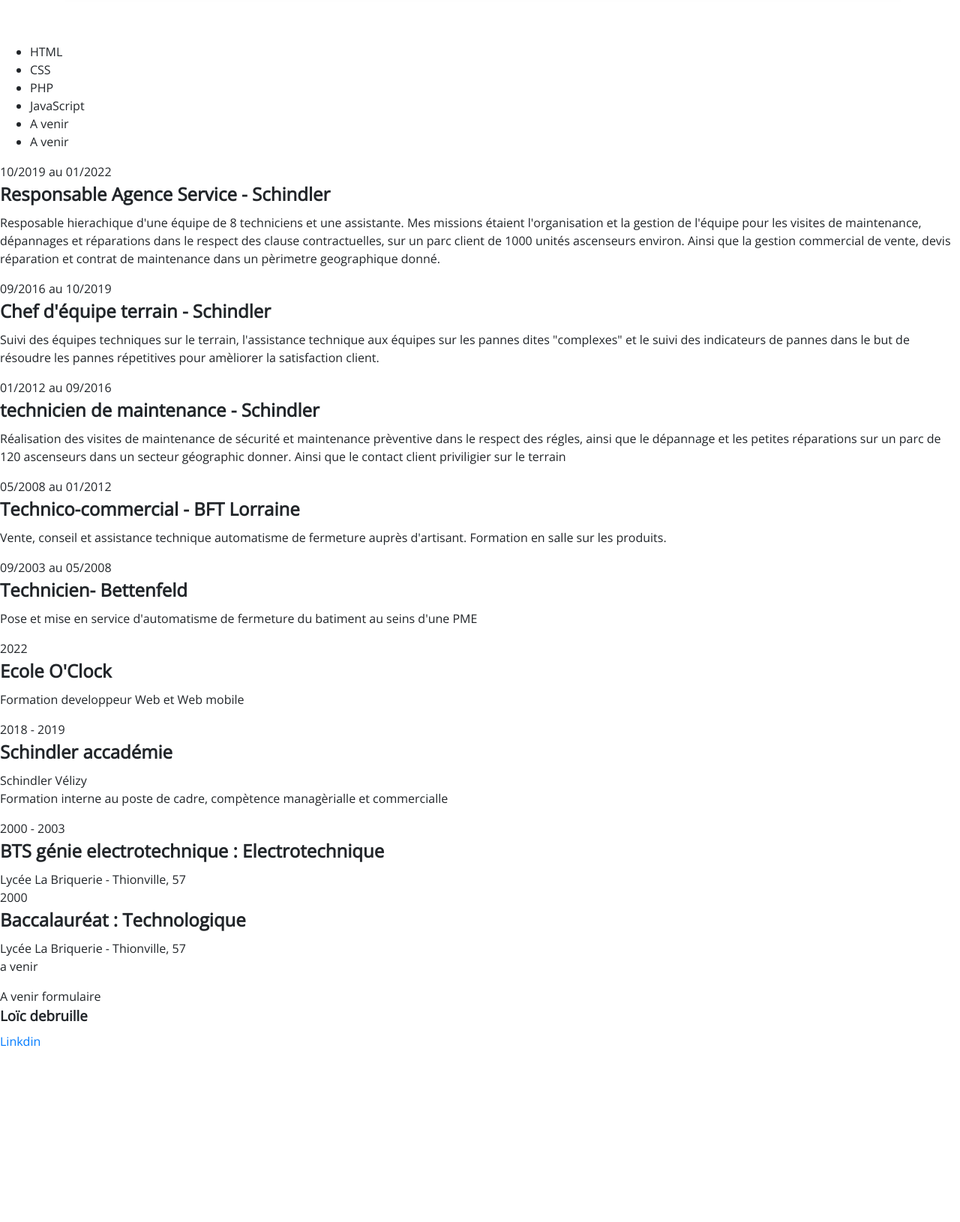
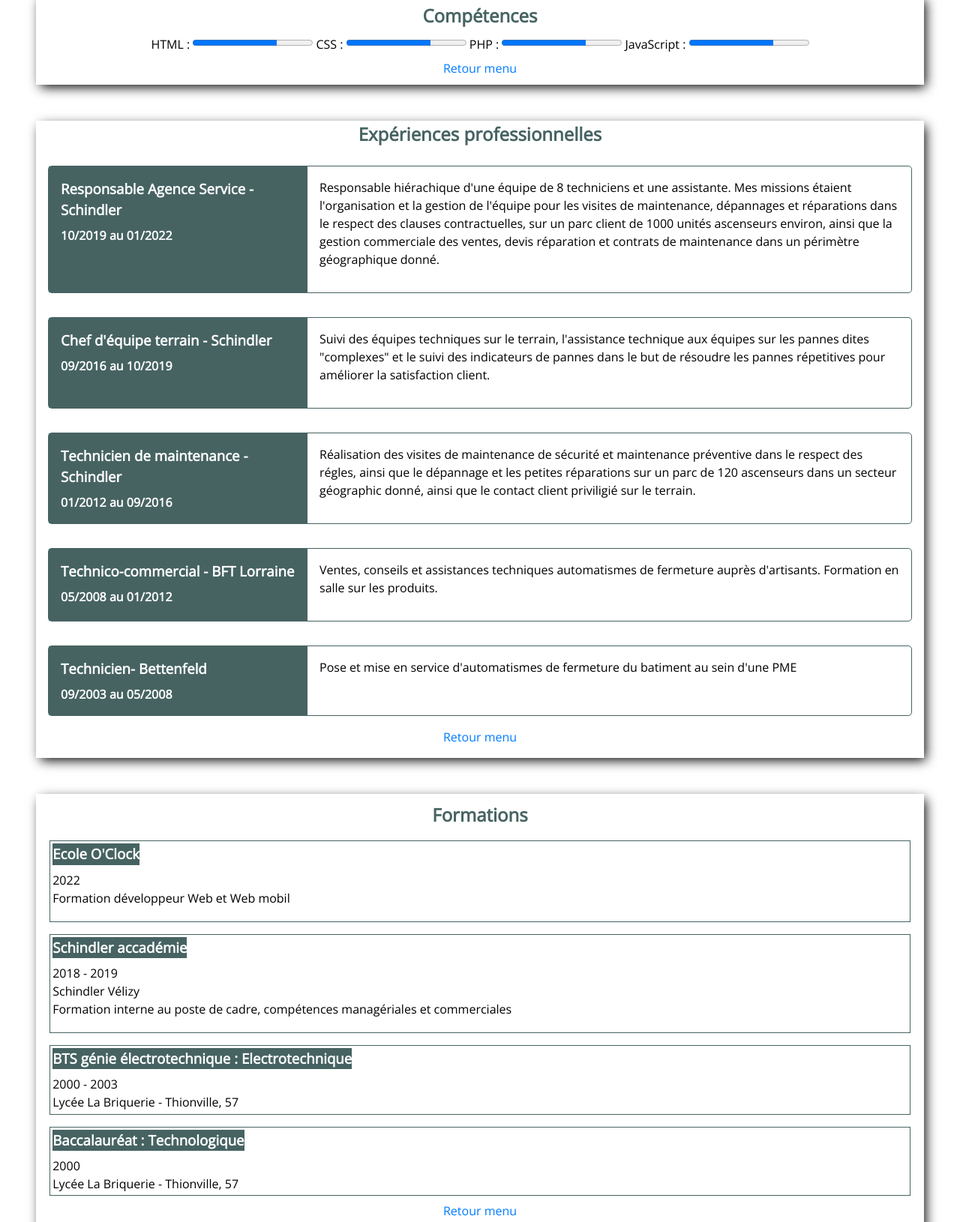
Before and after one commit to LoicDebruille/LoicDebruille.github.io, a plain HTML site: page html/cv.html in a window 1280 px wide. Shown: the part 959-2589 px from the top of the page at 75% size. Before the commit the page ends 2360 px from the top, so only its background shows below. Drawn offline with nearby package versions, Linux system fonts and the light colour scheme.

Commit message:
mise en page CSS

```diff
--- a/css/style.css
+++ b/css/style.css
@@ -10,13 +10,14 @@ body {
 #photo-profil {
   width: 18rem;
   border-radius: 100%;
+  border: #466362 solid 5px;
   margin-top: 5rem;
 }
 
 header {
   text-align: center;
   color: aliceblue;
-  background-image: url(../images/hero.webp);
+  background-image: url(../images/bridgeDarkness.jpeg);
   background-size: cover;
   font-size: 2rem;
 }
@@ -24,14 +25,14 @@ header {
 .refHeader {
   font-size: 1rem;
   color: white;
-  background: #4da1a9;
+  background: #466362;
   width: 20px;
   padding: 5px 10px 5px 10px;
   margin: 5px;
 }
 
 nav a {
-  color: aliceblue;
+  color: white;
   font-size: 1rem;
   padding: 5px;
 }
@@ -42,7 +43,7 @@ nav a {
 #aProposDeMoi {
   color: black;
   display: flex;
-  margin: 5rem;
+  margin: 3rem;
   box-shadow: 4px 5px 15px -2px;
   /*border: black solid 2px;*/
   /*background-color: #2e5077;*/
@@ -61,3 +62,141 @@ nav a {
 .aproposDeMoi-Basic h2 {
   padding: 2px;
 }
+
+/**---------- COMPETENCE ----------**/
+
+#competence {
+  color: black;
+  display: flex;
+  margin: 3rem;
+  padding: 10px;
+  box-shadow: 4px 5px 15px -2px;
+  justify-content: space-around;
+  align-items: center;
+  align-content: center;
+  flex-wrap: wrap;
+  flex-direction: column;
+}
+
+.barre {
+  display: inline-block;
+}
+
+#competence h2 {
+  text-align: center;
+  color: #466362;
+  font-weight: bold;
+}
+
+/**---------- EXPERIENCE ----------**/
+
+#experience h2 {
+  text-align: center;
+  color: #466362;
+  font-weight: bold;
+}
+
+#experience {
+  color: black;
+  display: flex;
+  margin: 3rem;
+  box-shadow: 4px 5px 15px -2px;
+  flex-direction: column;
+}
+
+.experience-Bloc {
+  display: flex;
+  border: solid #466362 1px;
+  border-radius: 5px;
+  margin: 1rem;
+}
+
+.experience-info {
+  font-weight: bold;
+  background-color: #466362;
+  color: white;
+  width: 30%;
+  padding: 1rem;
+}
+
+.experience-info-text {
+  width: 70%;
+  padding: 1rem;
+}
+
+#experience a {
+  text-align: center;
+  margin-bottom: 1rem;
+}
+
+/**---------- FORMATION ----------**/
+
+#formation {
+  color: black;
+  display: flex;
+  margin: 3rem;
+  box-shadow: 4px 5px 15px -2px;
+  flex-direction: column;
+  padding: 10px;
+}
+
+#formation h2 {
+  text-align: center;
+  color: #466362;
+  font-weight: bold;
+}
+
+.formation-info {
+  color: black;
+  border: solid #466362 1px;
+  display: flex;
+  margin: 0.5rem;
+  padding: 0.2rem;
+  flex-direction: column;
+  align-items: flex-start;
+}
+
+.formation-info h3 {
+  text-align: center;
+  display: inline;
+  color: white;
+  background-color: #466362;
+}
+
+#formation a {
+  text-align: center;
+  margin-bottom: 1rem;
+}
+
+/**---------- PORTOFOLIO ----------**/
+
+#portofolio {
+  color: black;
+  display: flex;
+  margin: 3rem;
+  box-shadow: 4px 5px 15px -2px;
+  flex-direction: column;
+  padding: 10px;
+}
+
+#portofolio h2 {
+  text-align: center;
+  color: #466362;
+  font-weight: bold;
+}
+
+#portofolio a {
+  text-align: center;
+  margin-bottom: 1rem;
+}
+
+/**---------- CONTACTER MOI ----------**/
+
+#contact {
+  color: black;
+  display: flex;
+  margin: 3rem;
+  box-shadow: 4px 5px 15px -2px;
+  flex-direction: column;
+  padding: 10px;
+}
--- a/html/cv.html
+++ b/html/cv.html
@@ -19,14 +19,15 @@
     <header>
         <img id="photo-profil" src="../images/photoprofilcopie3.jpeg" alt="Photo de profil Loïc Debruille">
         <h1>Loïc Debruille</h1>
-        <p>Développer Web et Web mobile junior</p>
-        <a class="refHeader" href="#contact">Contacter Moi</a><a class="refHeader" href="">Hiring Me</a>
+        <p>Développeur Web et Web mobil junior</p>
+        <a class="refHeader" href="#contact">Contactez moi</a><a class="refHeader"
+            href="https://www.linkedin.com/in/lo%C3%AFc-debruille-23a041185/">Hiring Me</a>
         <nav>
             <a href="#aProposDeMoi">A propos de moi</a>
-            <a href="#competence">competence</a>
-            <a href="#experience">experience</a>
-            <a href="#formation">formation</a>
-            <a href="#portofolio">portofolio</a>
+            <a href="#competence">Compétences</a>
+            <a href="#experience">Expériences</a>
+            <a href="#formation">Formations</a>
+            <a href="#portofolio">Portofolio</a>
             <a href="#contact">Contact</a>
         </nav>
     </header>
@@ -35,123 +36,145 @@
         <section id="aProposDeMoi">
             <div class="aproposDeMoi-info">
                 <h2>A propos de moi</h2>
-                <p class="infoBasic">Bonjour, je suis Loïc debruille. j'ai passé 20 ans dans la maintenance des
+                <p class="infoBasic">Bonjour, je suis Loïc debruille. J'ai passé 20 ans de carrière dans la maintenance
+                    des
                     automatismes et ascenseurs.
-                    Depuis le début de ma carrière j'ai toujours pu évoluer au seins de mes entreprises grace à mon
-                    esprit
-                    polyvalent et ma capacité à m'adapder,
-                    me permettant de passer de technicien à responsable d'agence.
-                    Aujourd'hui je souhaite donner un second souffle à ma carrière et découvrir un autre univers,
-                    c'est pourquoi j'ai suivi une formation de developpeur Web et je souhaite m'investir dans une
-                    nouvelle
-                    aventure !</p>
+                    Depuis le début, j'ai toujours pu évoluer au sein de mes entreprises grâce à mon
+                    esprit,
+                    ma polyvalence, mon adaptabilité.
+                    Ces qualités m'ont permis de gravir les échelons et de passer de technicien à responsable d'agence.
+                    Aujourd'hui, je souhaite donner un second souffle à ma carrière en suivant
+                    une formation de développeur Web, ma passion.
+
+                </p>
             </div>
             <div class="aproposDeMoi-Basic">
                 <h2>Info basic</h2>
                 <ul>
-                    <li><strong>Age : </strong>41</li>
+                    <li><strong>Age : </strong> 41</li>
                     <li><strong>email : </strong> loic.debruille57@gmail.com</li>
-                    <li><strong>Phone : </strong> : +33 0648520227</li>
-                    <li><strong>adresse : </strong>8 impasse du rossignol 57550 Falck (France)</li>
+                    <li><strong>Phone : </strong> +33 0648520227</li>
+                    <li><strong>adresse : </strong> 8 impasse du rossignol 57550 Falck (France)</li>
                 </ul>
             </div>
         </section>
 
         <section id="competence">
-            <ul>
-                <li>HTML</li>
-                <li>CSS</li>
-                <li>PHP</li>
-                <li>JavaScript</li>
-                <li>A venir</li>
-                <li>A venir</li>
-            </ul>
+            <h2>Compétences</h2>
+            <div class="barre">
+                <label for="skill">HTML : </label>
+                <progress id="skillhtml" max="100" value="70"> 70% </progress>
+                <label for="skill">CSS : </label>
+                <progress id="skillcss" max="100" value="70"> 70% </progress>
+                <label for="skill">PHP : </label>
+                <progress id="skillphp" max="100" value="70"> 70% </progress>
+                <label for="skill">JavaScript : </label>
+                <progress id="skilljavascript" max="100" value="70"> 70% </progress>
+            </div>
+            <a href="#photo-profil">Retour menu</a>
         </section>
 
         <section id="experience">
-            <div classe="experience-info">
+            <h2>Expériences professionnelles</h2>
+            <div class="experience-Bloc">
+                <div class="experience-info">
+                    <h3>Responsable Agence Service - Schindler</h3>
                     <date>10/2019</date> au <date>01/2022</date>
-                <h2>Responsable Agence Service - Schindler</h2>
                 </div>
-            <div>
-                <p>Resposable hierachique d'une équipe de 8 techniciens et une assistante.
+                <div class="experience-info-text">
+                    <p>Responsable hiérachique d'une équipe de 8 techniciens et une assistante.
                         Mes missions étaient l'organisation et la gestion de l'équipe pour les visites de maintenance,
-                    dépannages et réparations dans le respect des clause contractuelles, sur un parc client de 1000
-                    unités ascenseurs environ.
-                    Ainsi que la gestion commercial de vente, devis réparation et contrat de maintenance dans un
-                    pèrimetre geographique donné.
+                        dépannages et réparations dans le respect des clauses contractuelles, sur un parc client de 1000
+                        unités ascenseurs environ,
+                        ainsi que la gestion commerciale des ventes, devis réparation et contrats de maintenance dans un
+                        périmètre géographique donné.
                     </p>
                 </div>
-            <div classe="experience-info">
+            </div>
+            <div class="experience-Bloc">
+                <div class="experience-info">
+                    <h3>Chef d'équipe terrain - Schindler</h3>
                     <date>09/2016</date> au <date>10/2019</date>
-                <h2>Chef d'équipe terrain - Schindler</h2>
                 </div>
-            <div>
+                <div class="experience-info-text">
                     <p>Suivi des équipes techniques sur le terrain, l'assistance technique aux
                         équipes sur les pannes dites "complexes" et le suivi des indicateurs de pannes dans le but de
                         résoudre les pannes répetitives pour
-                    amèliorer la satisfaction client.</p>
+                        améliorer la satisfaction client.</p>
                 </div>
-            <div classe="experience-info">
+            </div>
+            <div class="experience-Bloc">
+                <div class="experience-info">
+                    <h3>Technicien de maintenance - Schindler</h3>
                     <date>01/2012</date> au <date>09/2016</date>
-                <h2>technicien de maintenance - Schindler</h2>
                 </div>
-            <div>
-                <p>Réalisation des visites de maintenance de sécurité et maintenance prèventive
+                <div class="experience-info-text">
+                    <p>Réalisation des visites de maintenance de sécurité et maintenance préventive
                         dans le
-                    respect des régles, ainsi que le dépannage et les petites réparations sur un parc de 120 ascenseurs
-                    dans un secteur géographic donner. Ainsi que le contact client priviligier sur le terrain</p>
+                        respect des régles, ainsi que le dépannage et les petites réparations sur un parc de 120
+                        ascenseurs
+                        dans un secteur géographic donné, ainsi que le contact client priviligié sur le terrain.
+                    </p>
                 </div>
-            <div classe="experience-info">
+            </div>
+            <div class="experience-Bloc">
+                <div class="experience-info">
+                    <h3>Technico-commercial - BFT Lorraine</h3>
                     <date>05/2008</date> au <date>01/2012</date>
-                <h2>Technico-commercial - BFT Lorraine</h2>
                 </div>
-            <div>
-                <p>Vente, conseil et assistance technique automatisme de fermeture auprès d'artisant.
+                <div class="experience-info-text">
+                    <p>Ventes, conseils et assistances techniques automatismes de fermeture auprès d'artisants.
                         Formation en salle sur les produits.
                     </p>
                 </div>
-
-            <div classe="experience-info">
+            </div>
+            <div class="experience-Bloc">
+                <div class="experience-info">
+                    <h3>Technicien- Bettenfeld</h3>
                     <date>09/2003</date> au <date>05/2008</date>
-                <h2>Technicien- Bettenfeld</h2>
                 </div>
-            <div>
-                <p>Pose et mise en service d'automatisme de fermeture du batiment au seins d'une PME
+                <div class="experience-info-text">
+                    <p>Pose et mise en service d'automatismes de fermeture du batiment au sein d'une PME
                     </p>
                 </div>
+            </div>
+            <a href="#photo-profil">Retour menu</a>
         </section>
 
         <section id="formation">
+            <h2>Formations</h2>
 
-            <div classe="formation-info">
+            <div class="formation-info">
+                <h3>Ecole O'Clock</h3>
                 <date>2022</date>
-                <h2>Ecole O'Clock</h2>
-                <p>Formation developpeur Web et Web mobile</p>
+                <p>Formation développeur Web et Web mobil</p>
             </div>
 
-            <div classe="formation-info">
+            <div class="formation-info">
+                <h3>Schindler accadémie</h3>
                 <date>2018 - 2019</date>
-                <h2>Schindler accadémie</h2>
                 <span>Schindler Vélizy</span>
-                <p>Formation interne au poste de cadre, compètence managèrialle et commercialle</p>
+                <p>Formation interne au poste de cadre, compétences managériales et commerciales</p>
             </div>
 
-            <div classe="formation-info">
+            <div class="formation-info">
+                <h3>BTS génie électrotechnique : Electrotechnique</h3>
                 <date>2000 - 2003</date>
-                <h2>BTS génie electrotechnique : Electrotechnique</h2>
                 <span>Lycée La Briquerie - Thionville, 57</span>
             </div>
 
-            <div classe="formation-info">
+            <div class="formation-info">
+                <h3>Baccalauréat : Technologique</h3>
                 <date>2000</date>
-                <h2>Baccalauréat : Technologique</h2>
                 <span>Lycée La Briquerie - Thionville, 57</span>
             </div>
+            <a href="#photo-profil">Retour menu</a>
         </section>
 
         <section id="portofolio">
-            <p>a venir</p>
+            <h2>Portofolio</h2>
+            <p> A venir</p>
+            <a href="#photo-profil">Retour menu</a>
         </section>
 
         <section id="contact">
@@ -159,8 +182,7 @@
         </section>
     </main>
     <footer>
-        <h3>Loïc debruille</h3>
-        <a href="https://www.linkedin.com/in/lo%C3%AFc-debruille-23a041185/">Linkdin</a>
+        <h3>Loïc debruille 2022</h3>
     </footer>
 </body>
 
```
Also changed, not shown: 3 other files. Lines whose indentation alone changed are shown as unchanged.
